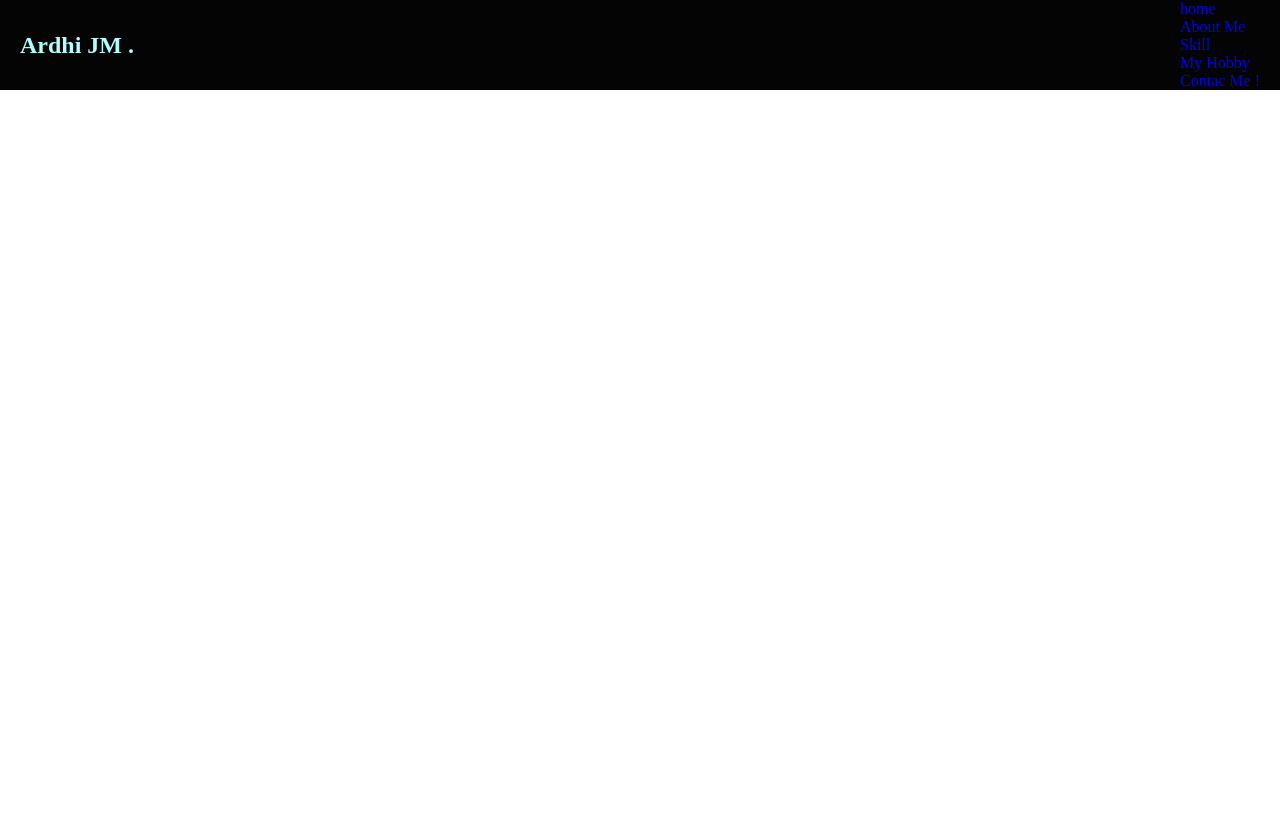
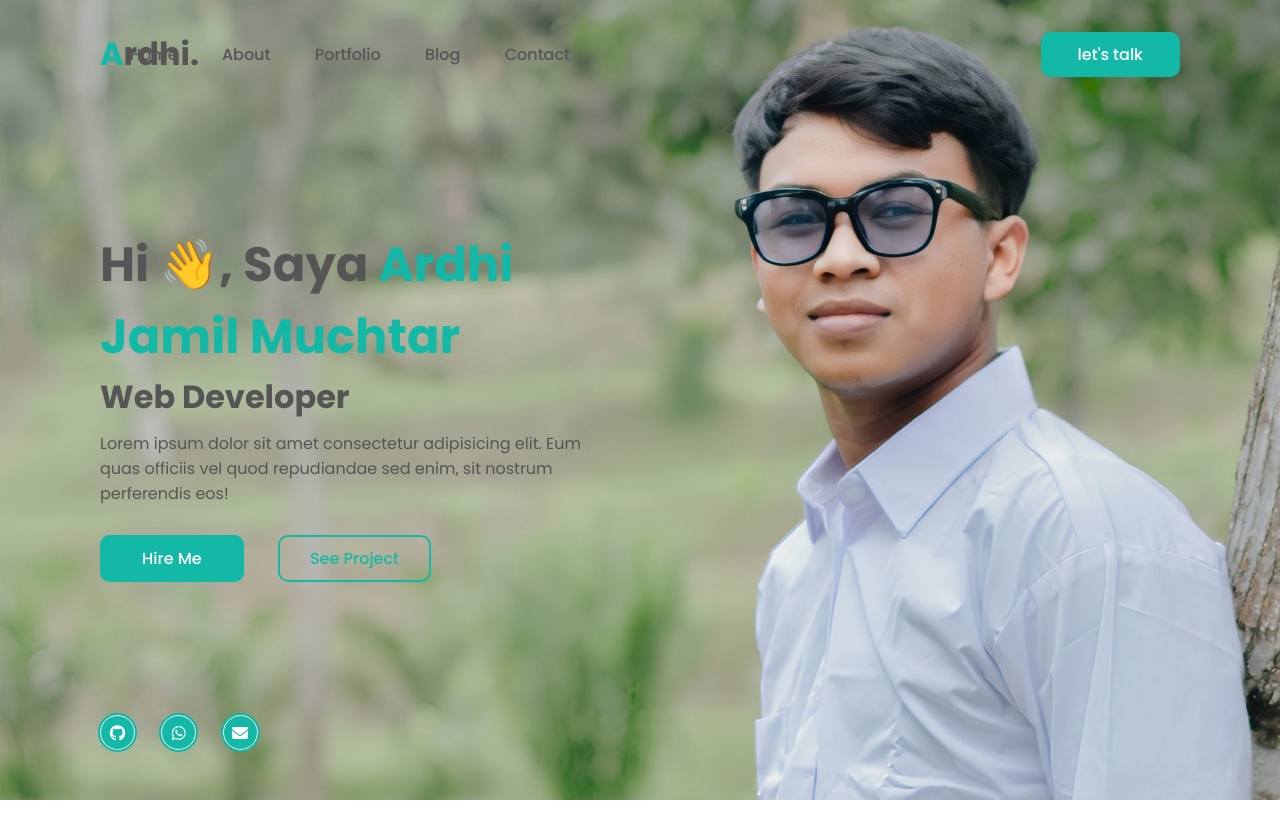
Before and after one commit to ArdhiJM/itw2024_project1_243040002, a plain HTML site: page index.html in a window 1280 px wide. Shown: the top 838 px of the page. After the commit the page ends 800 px from the top, so only its background shows below. Drawn offline with Linux system fonts and the light colour scheme; files that its build step writes are made by us from their sources.

Commit message:
first commit

```diff
--- a/css/style.css
+++ /dev/null
@@ -1,112 +0,0 @@
-:root {
-   --prima-color: #040404 ;
-   --sec-color: #ffef78 ;
-   --oth-color: #b1fffd ;
-
-}
-
-* {
-   margin: 0;
-   padding: 0;
-   text-decoration: none;
-   list-style: none;
-}
-
-body {
-   height: 1500px;
-}
-
-.prima {
-   color: var(--prima-color);
-   background-color: var(--prima-color);
-}
-
-.sec {
-   color: var(--oth-color);
-}
-.oth {
-   color: var(--oth-color);
-}
-
-/* font */
-
-.font {
-   font-family: Arial, Helvetica, sans-serif;
-}
-
-.poppins {
-   font-family: "poppins",sans-serif;
-}
-
-.caveat {
-   font-family: Cambria, Cochin, Georgia, Times, 'Times New Roman', serif;
-}
-
-/* style */
-
-.centeringnav {
-   display: flex;
-   align-items: center;
-   justify-content: space-between;
-   padding-left: 20px;
-   padding-right: 20px;
-}
-
-.centeringbox {
-   display: flex;
-   align-items: center;
-   justify-content: space-around;
-}
-
-.centeringtext {
-   display: flex;
-   flex-direction: column;
-   align-items: center;
-}
-
-.hero {
-   height: auto;
-   display: flex;
-   flex-direction: column;
-   align-items: center;
-   gap: 100px;
-   border-bottom: 5px solid var(--sec-color);
-   letter-spacing: 2px;
-}
-
-.judul h1 {
-   margin-top: 80px;
-   font-size: 3rem;
-}
-
-span {
-   color: var(--oth-color);
-}
-
-.animasiline::before {
-   content:"" ;
-   position: absolute;
-   width: 100px;
-   height: 2px;
-   left: 0;
-   bottom: 0;
-   background: var(--oth-color);
-   transform: scaleX(0);
-   -webkit-transform: scaleX(0);
-   -moz-transform: scaleX(0);
-   -ms-transform: scaleX(0);
-   -o-transform: scaleX(0);
-   transition: 0.4s;
-   -webkit-transition: 0.4s;
-   -moz-transition: 0.4s;
-   -ms-transition: 0.4s;
-   -o-transition: 0.4s;
-}
-
-.animasiline:hover::before {
-   transform: scaleX();
-   -webkit-transform: scaleX();
-   -moz-transform: scaleX();
-   -ms-transform: scaleX();
-   -o-transform: scaleX();
-}
--- a/index.html
+++ b/index.html
@@ -3,37 +3,40 @@
 <head>
    <meta charset="UTF-8">
    <meta name="viewport" content="width=device-width, initial-scale=1.0">
-   <title>Project 1 | portofolio</title>
-   <!-- google font -->
-
-
-   <!-- My Style -->
+   <title>portfolio</title>
    <link rel="stylesheet" href="style.css">
+   <link rel="stylesheet" href="https://cdnjs.cloudflare.com/ajax/libs/font-awesome/6.2.0/css/all.min.css">
 </head>
 <body>
-   <!-- navigasi -->
+   <header>
+      <h2 class="logo"><span>A</span>rdhi.</h2>
+      <nav class="navbar">
+         <a href="">Home</a>
+         <a href="">About</a>
+         <a href="">Portfolio</a>
+         <a href="">Blog</a>
+         <a href="">Contact</a>
+      </nav>
+      <a href="" class="btn-talk">let's talk</a>
+   </header>
 
-   <nav class="centeringnav prima">
-      <div class="logo">
-         <h1 class="bebas">
-            <a href="#" class="sec">Ardhi <span>JM .</span></a>
-         </h1>
+   <!-- section hero start -->
+   <section class="home">
+      <div class="content">
+         <h2>Hi 👋, Saya <span>Ardhi Jamil Muchtar</span></h2>
+         <h4>Web Developer</h4>
+         <p>Lorem ipsum dolor sit amet consectetur adipisicing elit. Eum quas officiis vel quod repudiandae sed enim, sit nostrum perferendis eos!</p>
+         <div class="btn-group">
+            <a href="">Hire Me</a>
+            <a href="">See Project</a>
+         </div>
+
+         <div class="social-icons">
+            <a href="#"><i class="fa-brands fa-github"></i></a>
+            <a href="#"><i class="fa-brands fa-whatsapp"></i></a>
+            <a href="#"><i class="fa-solid fa-envelope"></i></a>
+         </div>
       </div>
-
-      <ul>
-         <li><a href="#" class="sec.animasiline">home</a></li>
-         <li><a href="#about" class="sec.animasiline">About Me</a></li>
-         <li><a href="#skill" class="sec.animasiline">Skill</a></li>
-         <li><a href="#hobby" class="sec.animasiline">My Hobby</a></li>
-         <li><a href="#contact" class="sec.animasiline">Contac Me !</a></li>
-      </ul>
-   </nav>
-
-   <!-- Navigasi oke -->
-
-   <!-- header -->
-
-      <header class="prima centeringbox" id="header"></header>
-
+   </section>
 </body>
 </html>
--- /dev/null
+++ b/style.css
@@ -0,0 +1,169 @@
+@import url('https://fonts.googleapis.com/css2?family=Poppins:wght@300;400;500;600;700;800;900&display=swap');
+
+* {
+   margin: 0;
+   padding: 0;
+   box-sizing: border-box;
+   font-family: "Poppins", sans-serif;
+}
+
+
+/*header start  */
+header {
+   position: fixed;
+   top: 0;
+   left: 0;
+   width: 100%;
+   padding: 30px 100px;
+   display: flex;
+   justify-content: space-between;
+   align-items: center;
+   z-index: 100;
+}
+
+.logo {
+   font-size: 2em;
+   color: #555;
+   cursor: default;
+}
+
+.logo span {
+   color: #14b8a6;
+}
+
+.navbar {
+   margin-left: -500px;
+}
+
+.navbar a {
+   font-size: 1,1em;
+   color: #555;
+   text-decoration: none;
+   margin-right: 40px;
+   font-weight: 500;
+   transition: .3s;
+}
+
+.navbar a:hover {
+   color: #14b8a6;
+}
+
+.btn-talk {
+   color: #fff;
+   text-decoration: none;
+   padding: 8px 35px;
+   background-color: #14b8a6;
+   border-radius: 10px;
+   border: 2px solid #14b8a6;
+   font-weight: 500;
+   -webkit-border-radius: 10px;
+   -moz-border-radius: 10px;
+   -ms-border-radius: 10px;
+   -o-border-radius: 10px;
+}
+
+.btn-talk:hover {
+   color: #14b8a6;
+   background: transparent;
+}
+
+/* header end */
+
+
+/* Section Hero Start */
+
+.home {
+   position: relative;
+   width: 100%;
+   height: 100vh;
+   background: url(image/Ardhi3.jpg);
+   background-size: cover;
+   display: flex;
+   align-items: center;
+   padding: 30px 100px;
+}
+
+.content {
+   max-width: 500px;
+   color: #555;
+}
+
+.content h2 {
+   font-size: 3em;
+}
+
+.content h2 span {
+   color: #14b8a6;
+}
+
+.content h4 {
+   font-size: 2em;
+}
+
+.content p {
+   padding: 10px 0 40px 0;
+}
+
+.btn-group a {
+   color: #fff;
+   text-decoration: none;
+   padding: 10px 40px;
+   background: #14b8a6;
+   border-radius: 10px;
+   border: 2px solid #14b8a6;
+   font-weight: 500;
+   transition: 0.3s;
+}
+
+
+.btn-group a:hover:nth-child(1) {
+   color: #14b8a6;
+   background: transparent;
+}
+
+.btn-group a:nth-child(2) {
+   color: #14b8a6;
+   background: transparent;
+   margin-left: 30px;
+   padding: 10px 30px;
+}
+
+.btn-group a:hover:nth-child(2) {
+   color: #fff;
+   background: #14b8a6;
+}
+
+.social-icons {
+   position: fixed;
+   bottom: 50px;
+}
+
+.social-icons a {
+   display: inline-block;
+   width: 35px;
+   height: 35px;
+   background: #14b8a6;
+   border-radius: 50%;
+   margin-right: 22px;
+   text-align: center;
+   line-height: 35px;
+   border: 1px solid  #fff;
+   outline: 2px solid #14b8a6;
+   transition: .3s;
+   -webkit-transition: .3s;
+   -moz-transition: .3s;
+   -ms-transition: .3s;
+   -o-transition: .3s;
+}
+
+.social-icons a:hover {
+   transform: translateY(-5px);
+   -webkit-transform: translateY(-5px);
+   -moz-transform: translateY(-5px);
+   -ms-transform: translateY(-5px);
+   -o-transform: translateY(-5px);
+}
+
+.social-icons a i {
+   color: #fff;
+}
```
Also changed, not shown: image/Ardhi.png (added), image/Ardhi3-removebg-preview.png (added), image/Ardhi3.jpg (added), 2 other files.
